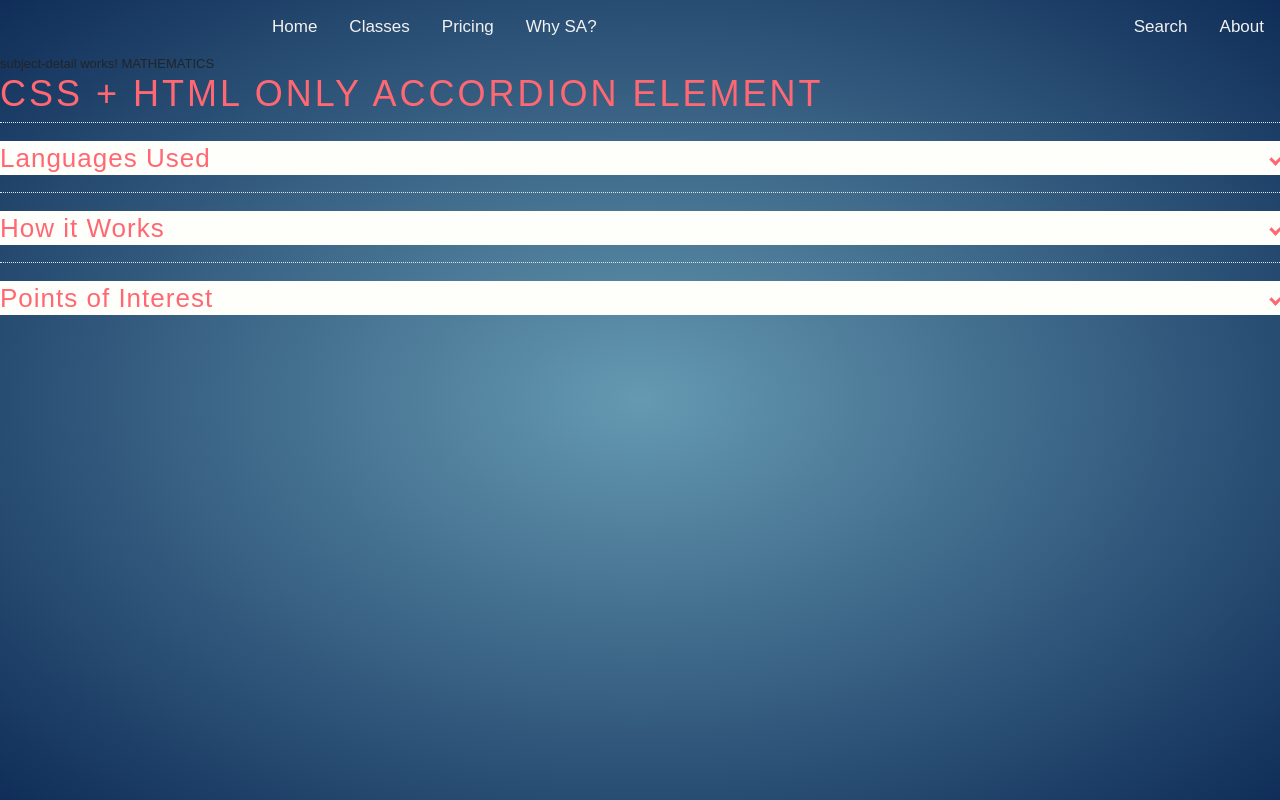
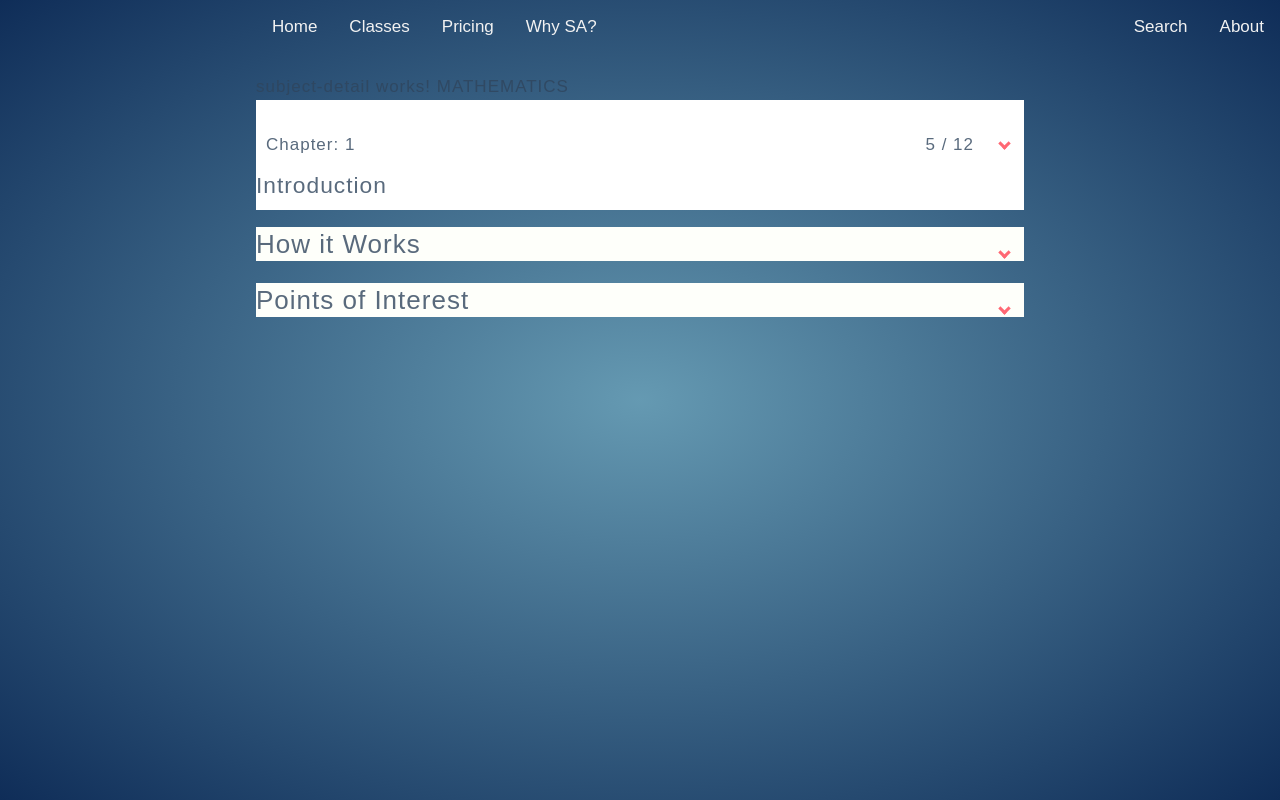
Before and after one commit to vikash-techy/TeamWork, an Angular app in the folder StudentArchitect/: page /subject-detail/13 in a window 1280 px wide. Built offline with nearby package versions, Linux system fonts and the light colour scheme.

Commit message:
chapter panel design

```diff
--- a/StudentArchitect/src/app/subject-detail/subject-detail.component.css
+++ b/StudentArchitect/src/app/subject-detail/subject-detail.component.css
@@ -1,4 +1,35 @@
-.transition, p, ul li i:before, ul li i:after {
+.subject-detail{
+  margin-left: 20%;
+  margin-right: 20%;
+  margin-top: 20px;
+  margin-bottom: 20px;
+}
+
+.chapter-panel{
+  background-color:  #fff;
+  display: flex;
+  flex-direction: column;
+  /* justify-content: space-between; */
+
+  padding: 15px 15px 0;
+  color: #686f7a;
+}
+
+.ch-num{
+  display: flex;
+  justify-content: space-between;
+  flex-wrap: wrap;
+}
+
+.chapter-name {
+  padding-left: 10px;
+}
+
+.chapter-progress {
+  padding-right: 50px;
+}
+
+.transition, p,div, ul li i:before, ul li i:after {
     transition: all 0.25s ease-in-out;
   }
 
@@ -14,43 +45,6 @@
     -moz-user-select: none;
     -ms-user-select: none;
     user-select: none;
-  }
-
-  /* html {
-    width: 100%;
-    height: 100%;
-    perspective: 900;
-    overflow-y: scroll;
-    background-color: #dce7eb;
-    font-family: "Titillium Web", sans-serif;
-    color: rgba(48, 69, 92, 0.8);
-  }
-
-  body {
-    min-height: 0;
-    display: inline-block;
-    position: relative;
-    left: 50%;
-    margin: 90px 0;
-    transform: translate(-50%, 0);
-    box-shadow: 0 10px 0 0 #ff6873 inset;
-    background-color: #fefffa;
-    max-width: 450px;
-    padding: 30px;
-  }
-  @media (max-width: 550px) {
-    body {
-      box-sizing: border-box;
-      transform: translate(0, 0);
-      max-width: 100%;
-      min-height: 100%;
-      margin: 0;
-      left: 0;
-    }
-  } */
-
-  h1, h2 {
-    color: #ff6873;
   }
 
   h1 {
@@ -72,7 +66,7 @@
     cursor: pointer;
   }
 
-  p {
+  p,div {
     color: rgba(48, 69, 92, 0.8);
     font-size: 17px;
     line-height: 26px;
@@ -98,7 +92,7 @@
     margin: 0;
     padding-bottom: 4px;
     padding-top: 18px;
-    border-top: 1px dotted #dce7eb;
+    /* border-top: 1px dotted #dce7eb; */
   }
   ul li:nth-of-type(1) {
     animation-delay: 0.5s;
@@ -115,7 +109,8 @@
   ul li i {
     position: absolute;
     transform: translate(-6px, 0);
-    margin-top: 16px;
+    margin-top: 23px;
+    margin-right: 15px;
     right: 0;
   }
   ul li i:before, ul li i:after {
@@ -140,6 +135,12 @@
     opacity: 0;
   }
   ul li input[type=checkbox]:checked ~ p {
+    margin-top: 0;
+    max-height: 0;
+    opacity: 0;
+    transform: translate(0, 50%);
+  }
+  ul li input[type=checkbox]:checked ~ .ch-section {
     margin-top: 0;
     max-height: 0;
     opacity: 0;
--- a/StudentArchitect/src/app/subject-detail/subject-detail.component.html
+++ b/StudentArchitect/src/app/subject-detail/subject-detail.component.html
@@ -1,25 +1,36 @@
 <div class="subject-detail" *ngIf="subject">
   subject-detail works! {{ subject.name | uppercase }}
 
-  <h1>CSS + HTML only Accordion Element</h1>
-  <ul>
-    <li>
+
+  <ul class="chapter-content">
+    <li class="chapter-panel">
       <input type="checkbox" checked>
       <i></i>
-      <h2>Languages Used</h2>
-      <p>This page was written in HTML and CSS. The CSS was compiled from SASS. I used Normalize as my CSS reset and -prefix-free to save myself some headaches. I haven't quite gotten the hang of Slim for compiling into HTML, but someday I'll use it since its syntax compliments that of SASS. Regardless, this could all be done in plain HTML and CSS.</p>
+      <div class="ch-num">
+        <span class="chapter-name">Chapter: 1</span>
+        <span class="chapter-progress">5 / 12</span>
+      </div>
+      <div><h3>Introduction</h3></div>
+
+      <div class="ch-section">This page was written in HTML and CSS. The CSS was compiled from SASS. I used Normalize as my CSS reset and -prefix-free
+        to save myself some headaches. I haven't quite gotten the hang of Slim for compiling into HTML, but someday I'll
+        use it since its syntax compliments that of SASS. Regardless, this could all be done in plain HTML and CSS.</div>
     </li>
     <li>
       <input type="checkbox" checked>
       <i></i>
       <h2>How it Works</h2>
-      <p>Using the sibling and checked selectors, we can determine the styling of sibling elements based on the checked state of the checkbox input element. One use, as demonstrated here, is an entirely CSS and HTML accordion element. Media queries are used to make the element responsive to different screen sizes.</p>
+      <div class="ch-section">Using the sibling and checked selectors, we can determine the styling of sibling elements based on the checked state
+        of the checkbox input element. One use, as demonstrated here, is an entirely CSS and HTML accordion element. Media
+        queries are used to make the element responsive to different screen sizes.</div>
     </li>
     <li>
       <input type="checkbox" checked>
       <i></i>
       <h2>Points of Interest</h2>
-      <p>By making the open state default for when :checked isn't detected, we can make this system accessable for browsers that don't recognize :checked. The fallback is simply an open accordion. The accordion can be manipulated with Javascript (if needed) by changing the "checked" property of the input element.</p>
+      <p>By making the open state default for when :checked isn't detected, we can make this system accessable for browsers
+        that don't recognize :checked. The fallback is simply an open accordion. The accordion can be manipulated with Javascript
+        (if needed) by changing the "checked" property of the input element.</p>
     </li>
   </ul>
 
```
